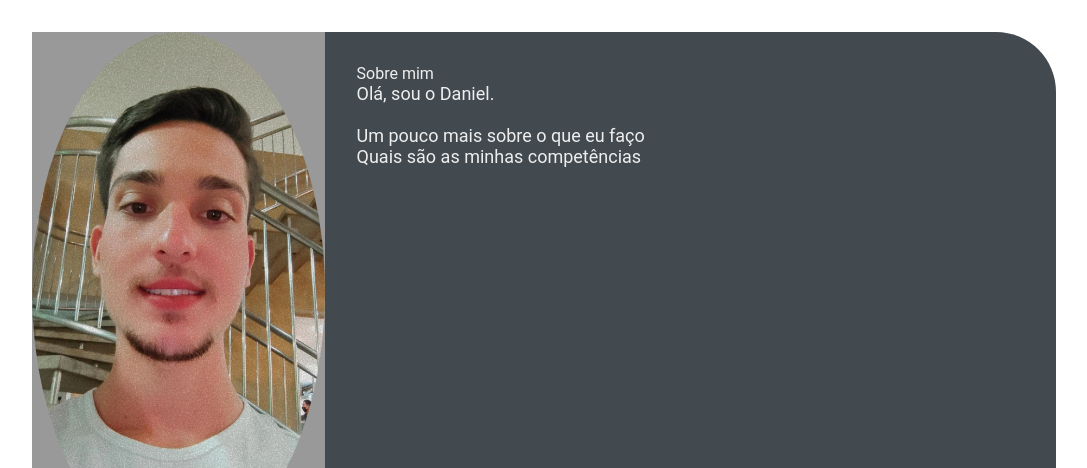
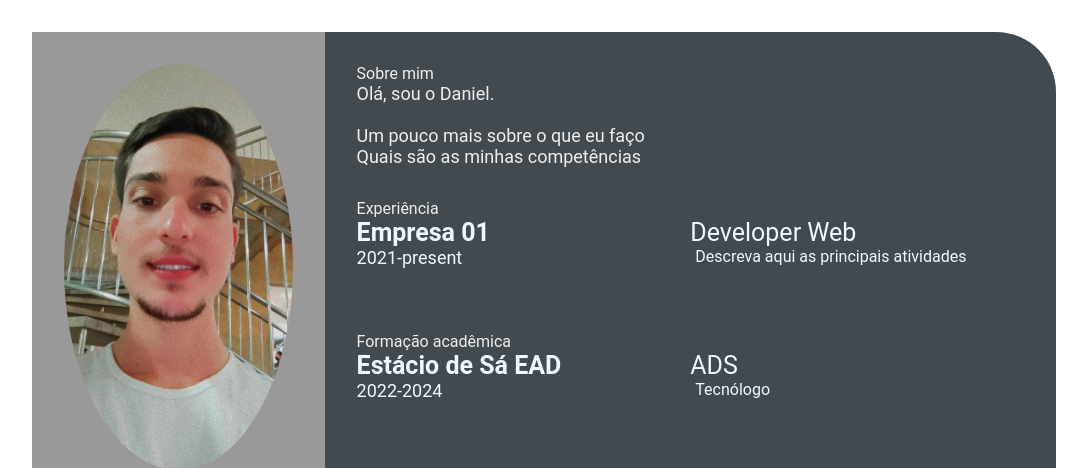
Before and after one commit to Daniel7-web/jornadadev.github.io, a plain HTML site: page index.html in a window 1280 px wide. Shown: the top 468 px of the page, without its empty margins (96-1183 px from the left). Drawn offline with Linux system fonts and the light colour scheme.

Commit message:
resolvendo conflitos (#4)

```diff
--- a/index.html
+++ b/index.html
@@ -12,11 +12,11 @@
 <body>
     <main class="resume-contents">
         <section class="left-section">
-            <section class="left-section-content">
+            <div class="left-section-contents">
                 <div class="profile">
-                    <img class="profile-image" src="./foto perfil branco.jpg" alt="Profile img">
+                    <img class="profile-image" src="./foto perfil branco.jpg" alt="Profile image">
                     <p class="name">Daniel S.Freitas</p>
-                    <p class="profession">Developer Web Front-end</p>
+                    <p class="profession">Developer Web</p>
                 </div>
                 <div class="contact-info">
                     <p class="left-title">Contato</p>
@@ -31,28 +31,54 @@
                     <p class="left-title">Skills</p>
                     <ul>
                         <li>
-                            <p>HTML, CSS, JavaScript, Git, GitHub.</p>
+                            <p>HTML, CSS, JavaScript, Git e GitHub.</p>
                         </li>
                         <li>
                             <p>Windowns, Microsoft Office.</p>
                         </li>
                     </ul>
                 </div>
-            </section>
+            </div>
         </section>
-        <section class="right-section">
+        <div class="right-section">
             <div class="right-section-contents">
                 <section class="about gap">
                     <div class="right-title">Sobre mim</div>
-                    <p class="about-me-contents">
-                        Olá, sou o Daniel.<br>
+                    <p class="about-me-contents">Olá, sou o Daniel.<br>
                         <br> Um pouco mais sobre o que eu faço
                         <br> Quais são as minhas competências
                     </p>
                 </section>
-            </div>
-        </section>
-        </section>
+                <section class="experience gap">
+                    <div class="right-title">Experiência</div>
+                    <div class="experience-contents">
+                        <div class="exp-left">
+                            <p class="exp-company-name">Empresa 01</p>
+                            <p class="exp-time-period">2021-present</p>
+                        </div>
+                        <div class="exp-right">
+                            <p class="exp-position">Developer Web</p>
+                            <p class="exp-desc">
+                                Descreva aqui as principais atividades
+                            </p>
+                        </div>
+                    </div>
+                </section>
+                <section class="education gap">
+                    <div class="right-title">Formação acadêmica</div>
+                    <div class="education-contents">
+                        <div class="education-left">
+                            <p class="education-school-name">Estácio de Sá EAD</p>
+                            <p class="educationp-time-period">2022-2024</p>
+                        </div>
+                        <div class="education-right">
+                            <p class="education-subject">ADS</p>
+                            <p class="education-desc">Tecnólogo</p>
+                        </div>
+                    </div>
+                </section>
+            </section>
+            </section>
     </main>
 </body>
 
--- a/style.css
+++ b/style.css
@@ -103,3 +103,38 @@
     font-size: 18px;
     color: #eeeeee;
 }
+
+.experience-contents,
+.education-contents,
+.awards-contents {
+    display: grid;
+    grid-template-columns: repeat(2, 1fr);
+    padding-bottom: 2rem;
+    color: #F1F8FD;
+}
+
+.exp-company-name,
+.education-school-name,
+.awards-company-name {
+    font-size: 25px;
+    font-weight: bold;
+}
+
+.exp-time-period,
+.educationp-time-period,
+.awards-time-period {
+    font-size: 18px;
+}
+
+.exp-position,
+.education-subject,
+.awards-name {
+    font-size: 25px;
+}
+
+.exp-desc,
+.education-desc,
+.awards-desc {
+    font-size: 16px;
+    padding-left: 5px;
+}
```
